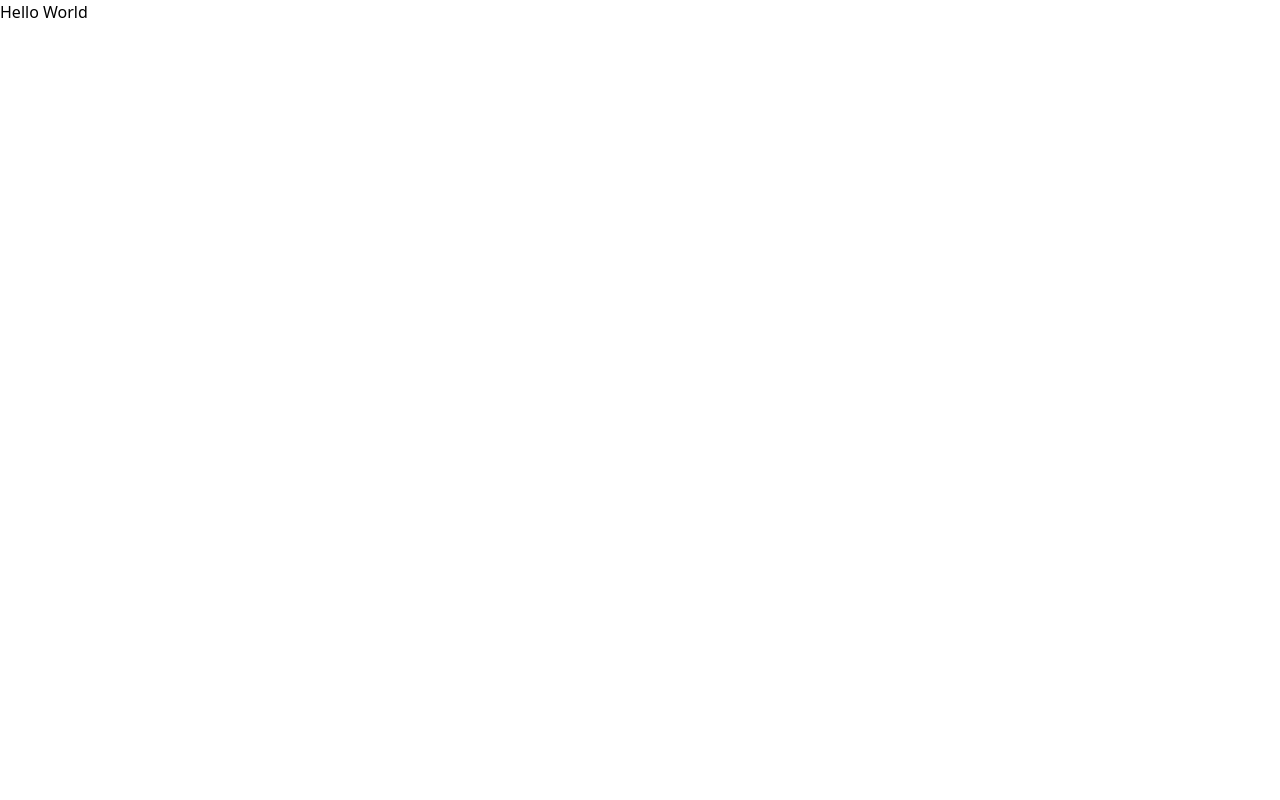
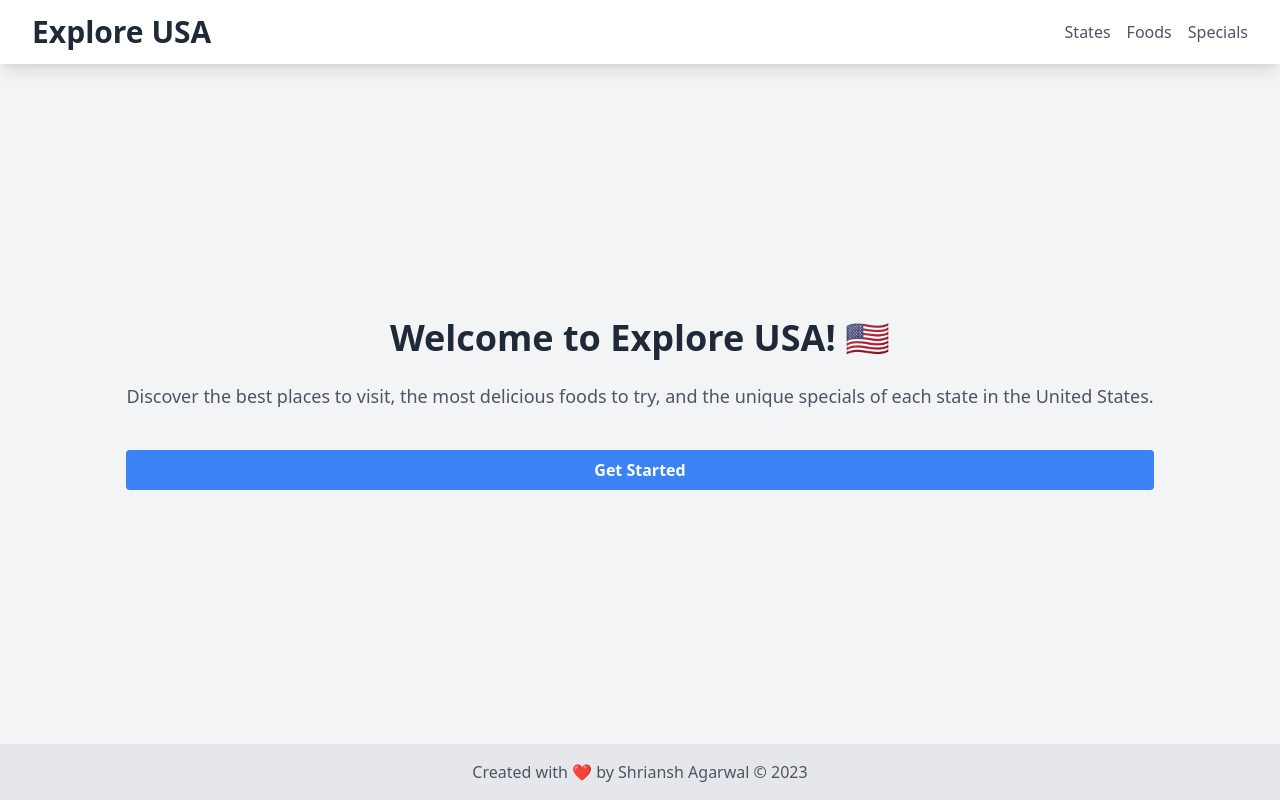
Before and after one commit to Shriansh2002/ExploreUSA, a Next.js app: page / in a window 1280 px wide. Built offline with nearby package versions, Linux system fonts and the light colour scheme.

Commit message:
Homepage Design

```diff
--- /dev/null
+++ b/src/components/Footer.jsx
@@ -0,0 +1,13 @@
+const Footer = () => {
+	return (
+		<footer className="bg-gray-200 py-4">
+			<div className="text-center">
+				<p className="text-gray-600">
+					Created with ❤️ by Shriansh Agarwal &copy; 2023
+				</p>
+			</div>
+		</footer>
+	);
+};
+
+export default Footer;
--- /dev/null
+++ b/src/components/Header.jsx
@@ -0,0 +1,46 @@
+import Link from 'next/link';
+
+const Header = () => {
+	return (
+		<nav className="bg-white shadow-lg">
+			<div className="max-w-7xl mx-auto px-4 sm:px-6 lg:px-8">
+				<div className="flex items-center justify-between h-16">
+					<div className="flex items-center">
+						<Link href="/">
+							<p className="font-bold text-3xl text-gray-800">
+								Explore USA
+							</p>
+						</Link>
+					</div>
+					<div className="hidden md:block">
+						<ul className="flex items-center">
+							<li className="ml-4">
+								<Link href="/states">
+									<p className="text-gray-600 hover:text-gray-800">
+										States
+									</p>
+								</Link>
+							</li>
+							<li className="ml-4">
+								<Link href="/foods">
+									<p className="text-gray-600 hover:text-gray-800">
+										Foods
+									</p>
+								</Link>
+							</li>
+							<li className="ml-4">
+								<Link href="/specials">
+									<p className="text-gray-600 hover:text-gray-800">
+										Specials
+									</p>
+								</Link>
+							</li>
+						</ul>
+					</div>
+				</div>
+			</div>
+		</nav>
+	);
+};
+
+export default Header;
--- a/src/pages/index.js
+++ b/src/pages/index.js
@@ -1,17 +1,36 @@
+// Next
 import Head from 'next/head';
+import Link from 'next/link';
+
+// Components
+import Footer from '@/components/Footer';
+import Header from '@/components/Header';
 
 export default function Home() {
   return (
     <>
       <Head>
         <title>Create Next App</title>
-        <meta name="description" content="Generated by create next app" />
+        <meta name="description" content="Welcome to Explore USA! Discover the best places to visit, the most delicious foods to try, and the unique specials of each state in the United States." />
         <meta name="viewport" content="width=device-width, initial-scale=1" />
         <link rel="icon" href="/favicon.ico" />
       </Head>
-      <>
-        Hello World
-      </>
+
+      <div className="bg-gray-100 min-h-screen flex flex-col justify-between">
+        <Header />
+
+        <main className="max-w-7xl mx-auto py-6 sm:px-6 lg:px-8">
+          <div className="text-center">
+            <h1 className="text-4xl font-bold text-gray-800 mb-6">Welcome to Explore USA! 🇺🇸</h1>
+            <p className="text-lg text-gray-600 mb-10">Discover the best places to visit, the most delicious foods to try, and the unique specials of each state in the United States.</p>
+            <Link href="/states">
+              <p className="bg-blue-500 hover:bg-blue-600 text-white font-bold py-2 px-4 rounded">Get Started</p>
+            </Link>
+          </div>
+        </main>
+
+        <Footer />
+      </div>
     </>
   );
 }
```
